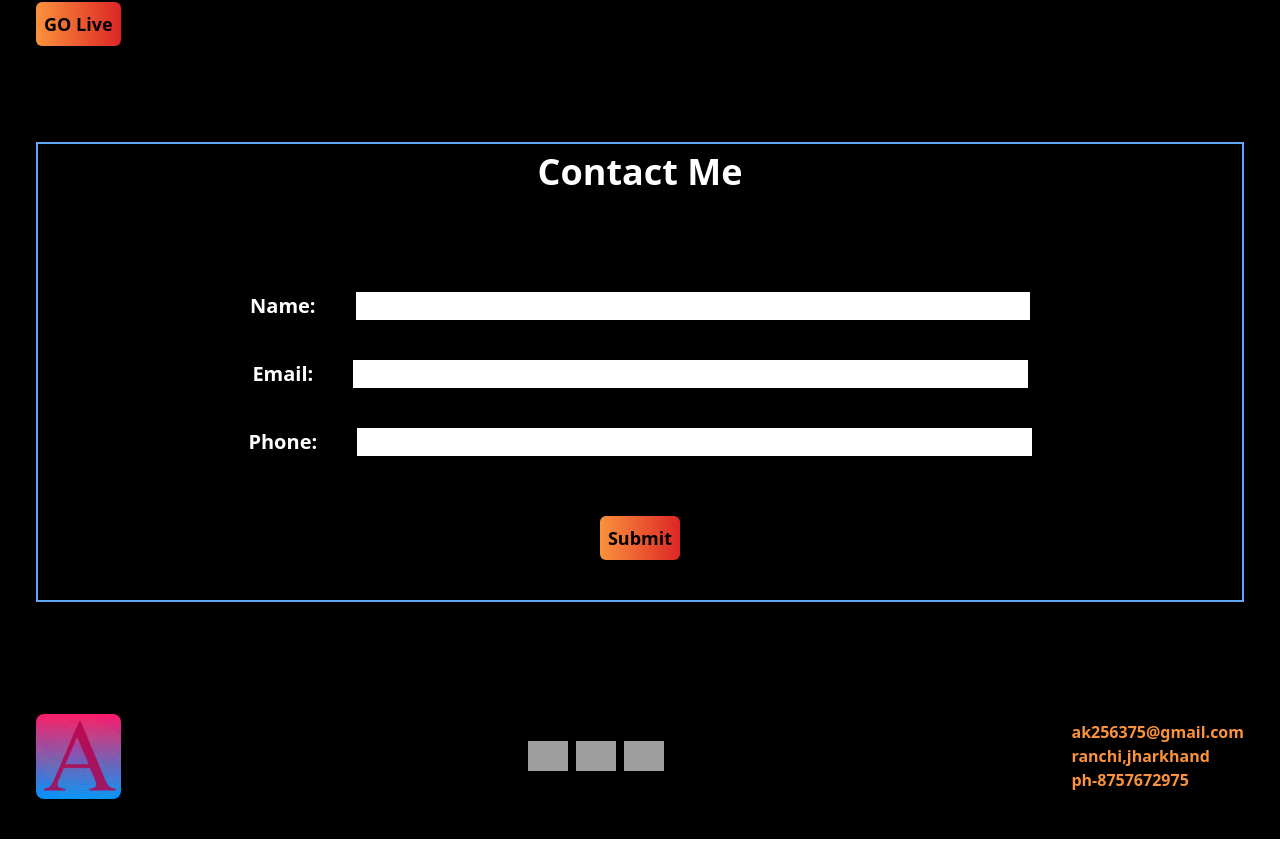
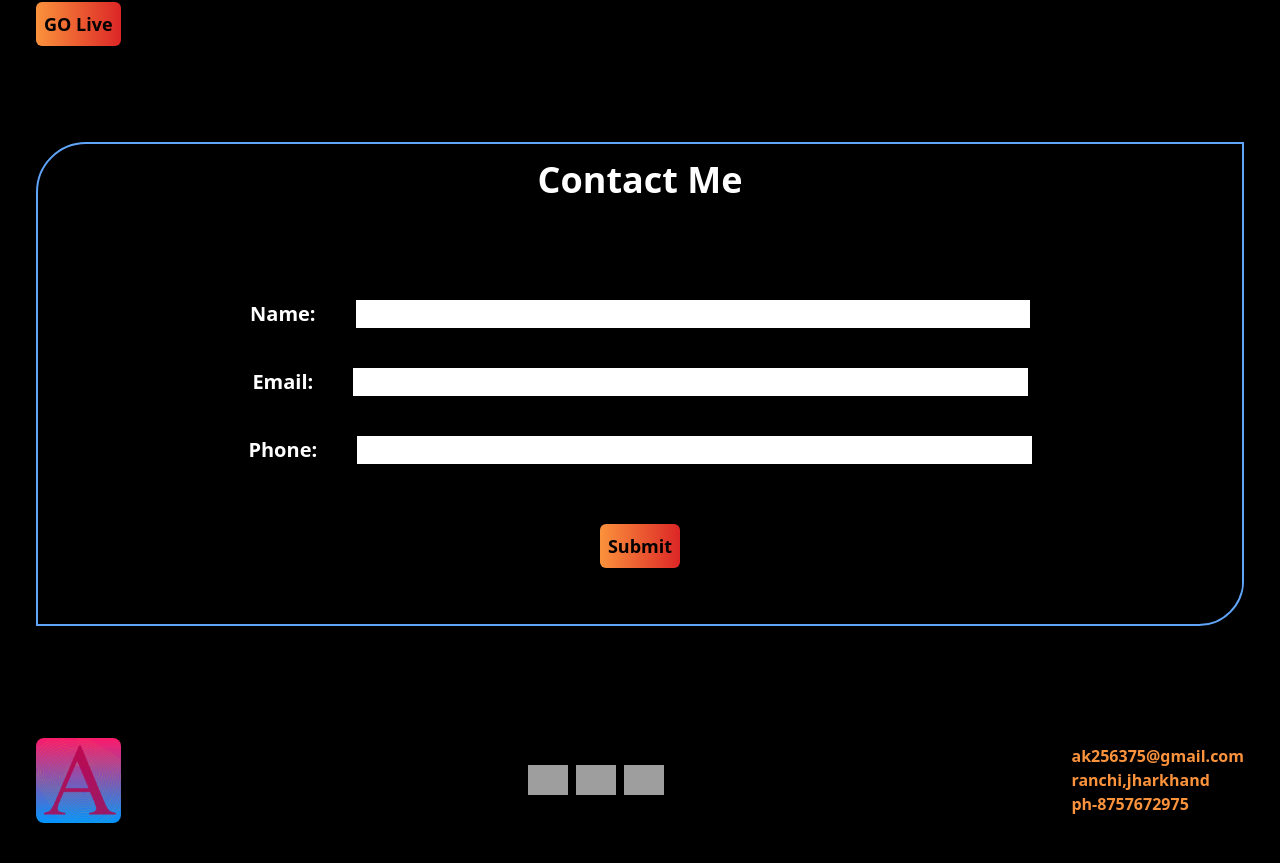
Before and after one commit to amitkumar256/myportfolio, a Next.js app: page / in a window 1280 px wide. Shown: the part 2171-3034 px from the top of the page. Before the commit the page ends 3010 px from the top, so only its background shows below. Built offline with nearby package versions, Linux system fonts and the light colour scheme; grey boxes are pictures that could not be loaded.

Commit message:
border style

```diff
--- a/components/Form.jsx
+++ b/components/Form.jsx
@@ -38,7 +38,7 @@ const Form = () => {
   };
 
   return (
-    <div className="max-w-[1208px] flex flex-col pt-2 border-2 border-blue-400    mx-4 xl:mx-auto mt-10 md:mt-14">
+    <div className="max-w-[1208px] flex flex-col pt-4 pb-4 border-2 border-blue-400 rounded-tl-[50px] rounded-br-[45px]  mx-4 xl:mx-auto mt-10 md:mt-14">
       <div className="flex justify-center items-center text-4xl font-bold text-white">
         Contact Me
       </div>
```
